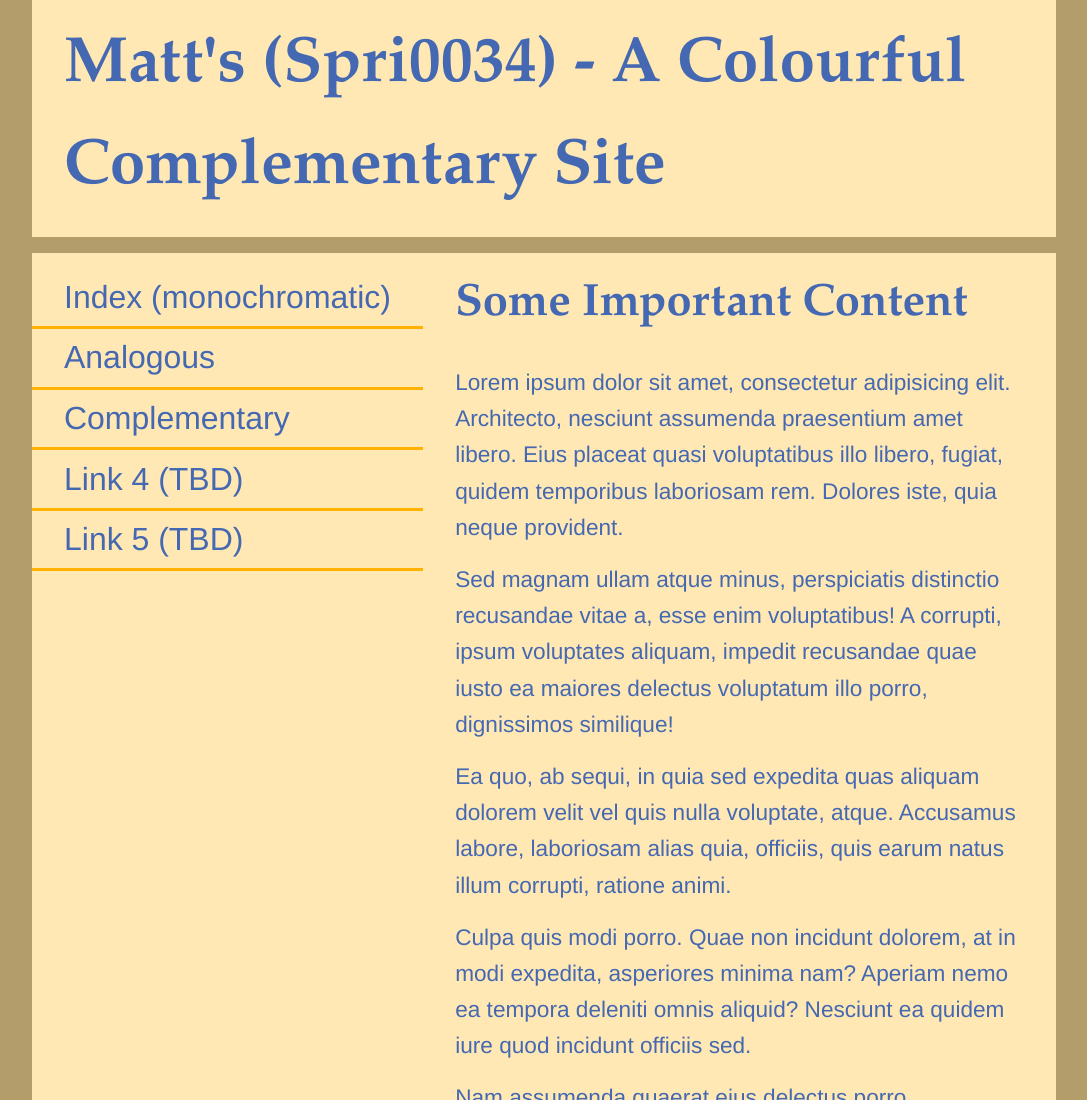
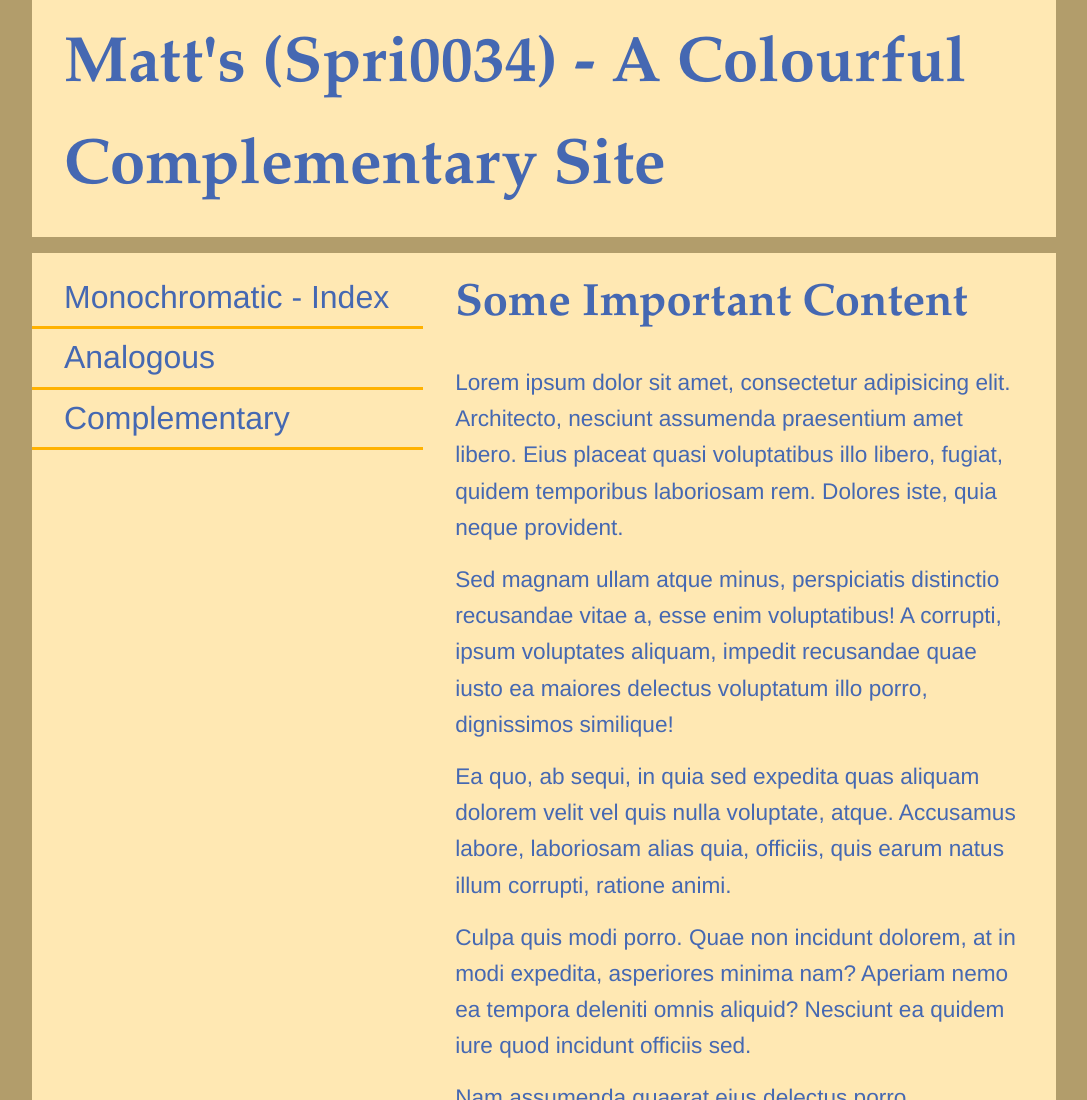
Before and after one commit to spri0034/colours, a plain HTML site: page complementary.html in a window 1280 px wide. Shown: the top 1100 px of the page, without its empty margins (96-1183 px from the left). Drawn offline with Linux system fonts and the light colour scheme.

Commit message:
forgot to update links and title on other pages

```diff
--- a/complementary.html
+++ b/complementary.html
@@ -101,11 +101,11 @@
         </header>
         <nav>
             <ul>
-                <li><a href="index.html">Index (monochromatic)</a></li>
+                <li><a href="index.html">Monochromatic - Index</a></li>
                 <li><a href="analogous.html">Analogous</a></li>
                 <li><a href="complementary.html">Complementary</a></li>
-                <li><a href="#">Link 4 (TBD)</a></li>
-                <li><a href="#">Link 5 (TBD)</a></li>
+<!--                <li><a href="#">Link 4 (TBD)</a></li>-->
+<!--                <li><a href="#">Link 5 (TBD)</a></li>-->
             </ul>
         </nav>
         <main>
```
Also changed, not shown: index.html (+3 -1 lines).
